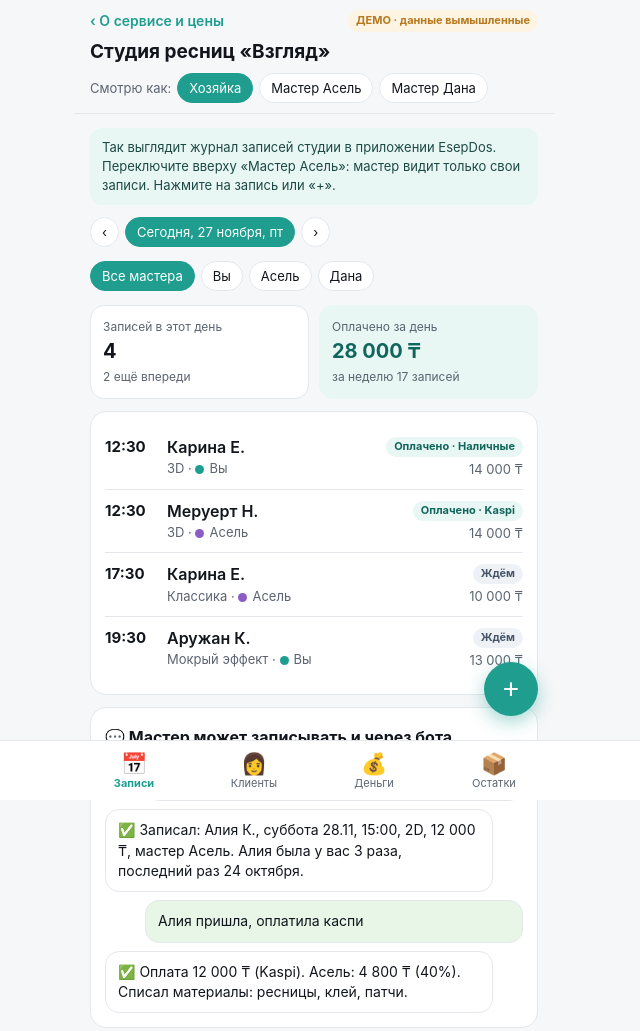
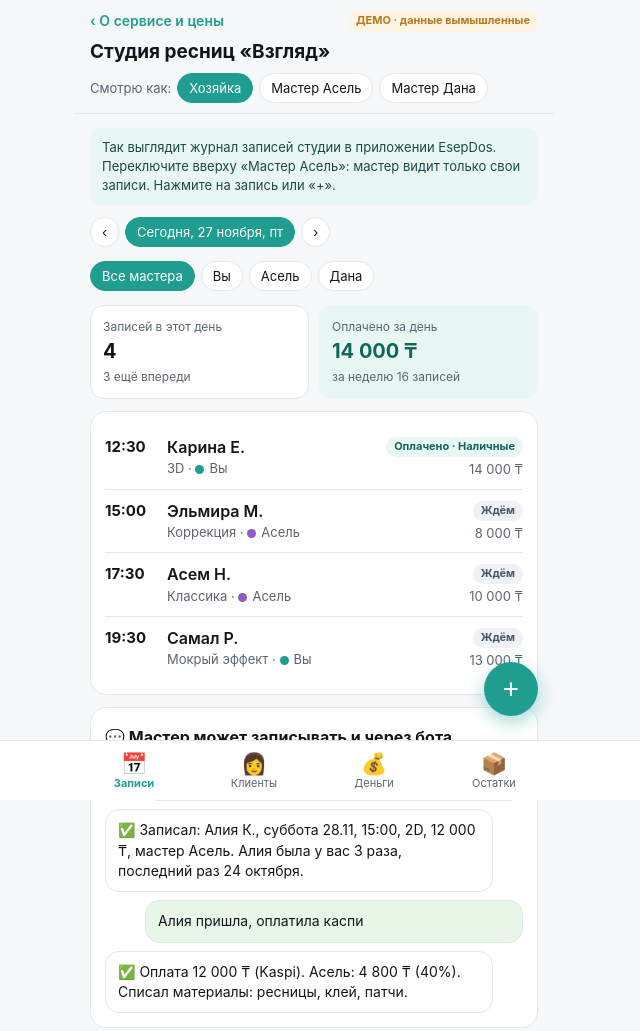
Before and after one commit to esepdos/esepdos.github.io, a plain HTML site: page demo-lash.html in a window 1280 px wide. Shown: the whole page, without its empty margins (326-966 px from the left). Drawn offline with Linux system fonts and the light colour scheme.

Commit message:
Демо студии: без повтора клиентки в один день
Co-Authored-By: Claude Opus 5.5 <noreply@anthropic.com>

```diff
--- a/demo-lash.html
+++ b/demo-lash.html
@@ -135,7 +135,7 @@
       const m = MASTERS[k % 3 === 0 ? 0 : (rnd() < 0.5 ? 1 : 2)];
       let t = pick(slots); let g = 0; while (used[m.id + t] && g++ < 8) t = pick(slots); used[m.id + t] = 1;
       const s = rnd() < 0.35 ? SERV[4] : rnd() < 0.08 ? SERV[5] : pick(SERV.slice(0, 4));
-      const c = pick(CL);
+      let c = pick(CL); let h = 0; while (used['c' + c.id] && h++ < 10) c = pick(CL); used['c' + c.id] = 1;
       const past = d < TODAY;
       const isToday = dkey(d) === dkey(TODAY);
       let st = past ? (rnd() < 0.06 ? 'noshow' : 'done') : 'wait';
```
